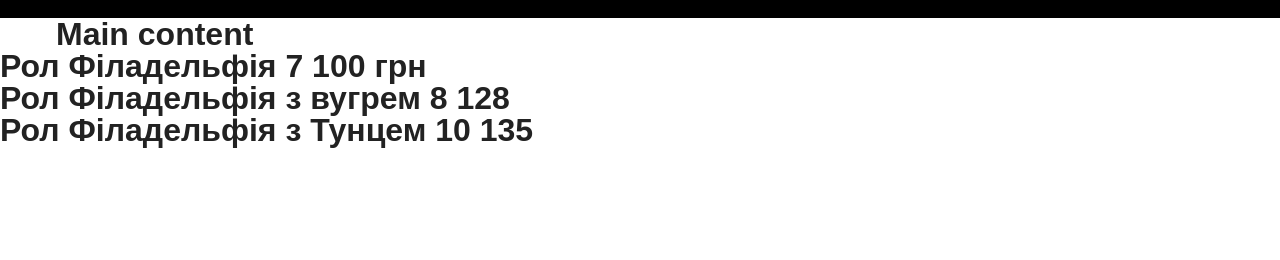
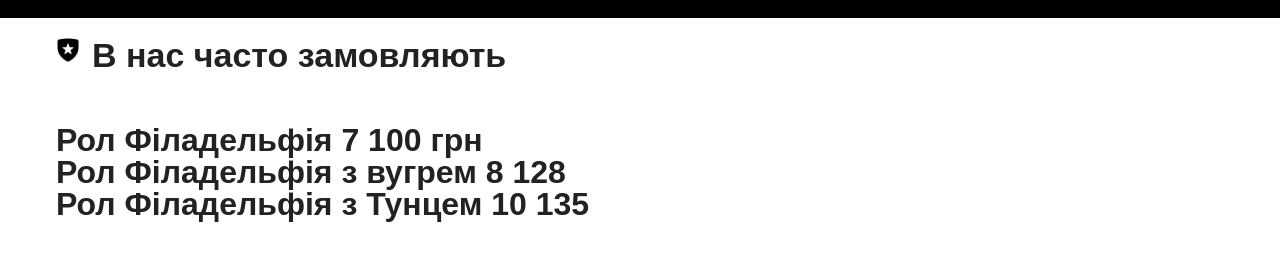
Before and after one commit to petro-mykhats2/susi, a Gatsby site: page / in a window 1280 px wide. Shown: the part 82-342 px from the top of the page. Built offline with nearby package versions, Linux system fonts and the light colour scheme; Gatsby itself is replaced by a stand-in of ours.

Commit message:
added orderTitle and fonts

```diff
--- a/gatsby-config.js
+++ b/gatsby-config.js
@@ -3,6 +3,22 @@ module.exports = {
     title: `SiteName - main idea or description`,
   },
   plugins: [
+    {
+      resolve: `gatsby-omni-font-loader`,
+      options: {
+        enableListener: true,
+        preconnect: [
+          `https://fonts.googleapis.com`,
+          `https://fonts.gstatic.com`,
+        ],
+        web: [
+          {
+            name: `Open Sans`,
+            file: `https://fonts.googleapis.com/css2?family=Open+Sans:wght@400;600;700&display=swap`,
+          },
+        ],
+      },
+    },
     {
       resolve: 'gatsby-source-filesystem',
       options: {
--- a/package.json
+++ b/package.json
@@ -15,6 +15,7 @@
   "dependencies": {
     "gatsby": "^5.0.0",
     "gatsby-image": "^3.11.0",
+    "gatsby-omni-font-loader": "^2.0.2",
     "gatsby-plugin-image": "^3.0.0",
     "gatsby-plugin-sass": "^6.0.0",
     "gatsby-plugin-sharp": "^5.0.0",
--- /dev/null
+++ b/src/components/OrdersTitle.js
@@ -0,0 +1,15 @@
+import React from 'react'
+
+function OrdersTitle() {
+  return (
+    <div className='orders-title'>
+      {/* <div className='orders-title_img'> */}
+      <img src='/img/shield.png' alt='dark theme' />
+      {/* </div> */}
+
+      <div className='orders-title_text'>В нас часто замовляють</div>
+    </div>
+  )
+}
+
+export default OrdersTitle
--- a/src/layout/index.js
+++ b/src/layout/index.js
@@ -37,7 +37,7 @@ const Layout = ({ children }) => {
           <div className='header-burger'>=</div>
         </div>
       </div>
-      <main>{children}</main>
+      <main className='container'>{children}</main>
     </>
   )
 }
--- a/src/pages/index.js
+++ b/src/pages/index.js
@@ -1,13 +1,14 @@
 import { graphql } from 'gatsby'
 import React from 'react'
 import Item from '../components/Item'
+import OrdersTitle from '../components/OrdersTitle'
 import Layout from '../layout'
 
 const IndexPage = ({ data }) => {
   const orders = data.allProductsJson.edges
   return (
     <Layout>
-      <h1 className='container'>Main content</h1>
+      <OrdersTitle />
       <h1>
         {orders.map((order) => {
           return <Item key={order.node.id} orderdata={order.node} />
--- a/src/scss/base/_base.scss
+++ b/src/scss/base/_base.scss
@@ -1,6 +1,9 @@
+
+
 body {
-  font-family: "droid_sansregular", Arial, sans-serif;
-  -webkit-font-smoothing: antialiased !important;
+  // font-family: 'AvenirNext LT Pro' bold;
+  font-family: 'Avenir', sans-serif;
+  // -webkit-font-smoothing: antialiased !important;
 }
 
 a {
@@ -9,3 +12,7 @@ a {
 img {
   vertical-align: middle;
 }
+
+// main {
+//   margin: 0, 40px;
+// }
--- /dev/null
+++ b/src/scss/components/_ordersTitle.scss
@@ -0,0 +1,38 @@
+.orders-title {
+    display: flex;
+    position: relative;
+    margin-bottom: 20px;
+    margin-top: 20px;
+    font-size: 34px;
+    margin-bottom: 20px;
+    font-size: 24px;
+
+    @media (min-width: 460px) {
+        margin-bottom: 40px;
+        font-size: 28px;
+      }
+
+      @media (min-width: 768px) {
+        margin-bottom: 52px;
+        font-size: 34px;
+      }
+}
+.orders-title_text {
+    font-weight: 700;
+}
+
+.orders-title  img {
+    display: inline-block;
+    width: 24px;
+    height: 24px;
+    margin-right: 12px;
+    -o-object-fit: contain;
+    object-fit: contain;
+    -o-object-position: center;
+    object-position: center;
+    font-style: normal;
+    line-height: 1.15;
+
+    // margin-bottom: 52px;
+
+}
--- a/src/scss/main.scss
+++ b/src/scss/main.scss
@@ -6,6 +6,8 @@
 @import "base/reset";
 
 @import "layout/header";
+@import "components/ordersTitle";
+// @import "themes/fonts";
 // @import "layout/myshop";
 // @import "layout/footer", "layout/layout", "layout/my-component";
 // @import "layout/acesories";
--- /dev/null
+++ b/src/scss/themes/_fonts.scss
@@ -0,0 +1,39 @@
+// @font-face {
+//   font-family: "Avenir";
+//   src: url("../../../static/fonts/Avenir.woff") format("woff");
+//   font-weight: normal;
+//   font-style: normal;
+// }
+
+
+//<---- font copy with
+// https://github.com/LamiSaadat/bandsite/blob/866e36349c7e8b280c3a99a44e25e6b4ed489a5e/styles/bio.css
+
+
+@font-face {
+  font-family: "AvenirNext LT Pro";
+  src: url("../../../public/fonts/AvenirNextLTPro-Regular.woff") format("woff"),
+  url("../../../public/fonts/AvenirNextLTPro-Regular.woff2") format("woff2"),;
+  // url("../assets/Font/Avenir-TTF/AvenirNextLTPro.ttf") format("ttf"),
+  // url("../assets/Font/Avenir-OTF/AvenirNextLTPro-Regular.otf") format("otf");
+  font-weight: 400;
+  font-style: normal;
+}
+@font-face {
+  font-family: "AvenirNext LT Pro";
+  src: url("../../../public/fonts/AvenirNextLTPro-Demi.woff") format("woff"),
+  url("../../../public/fonts/AvenirNextLTPro-Demi.woff2") format("woff2");
+  // url("../assets/Font/Avenir-TTF/AvenirNextLTProDemi.ttf") format("ttf"),
+  // url("../assets/Font/Avenir-OTF/AvenirNextLTPro-Demi.otf") format("otf");
+  font-weight: 600;
+  font-style: normal;
+}
+@font-face {
+  font-family: "AvenirNext LT Pro";
+  src: url("../../../public/fonts/AvenirNextLTPro-Bold.woff") format("woff"),
+  url("../../../public/fonts/AvenirNextLTPro-Bold.woff2") format("woff2");
+  // url("../assets/Font/Avenir-TTF/AvenirNextLTProBold.ttf") format("ttf"),
+  // url("../assets/Font/Avenir-OTF/AvenirNextLTPro-Bold.otf") format("otf");
+  font-weight: 700;
+  font-style: normal;
+}
```
Also changed, not shown: static/fonts/AvenirNextLTPro-Bold.woff (added), static/fonts/AvenirNextLTPro-Bold.woff2 (added), static/fonts/AvenirNextLTPro-Demi.woff (added), static/fonts/AvenirNextLTPro-Demi.woff2 (added), static/fonts/AvenirNextLTPro-Regular.woff (added), static/fonts/AvenirNextLTPro-Regular.woff2 (added), static/img/shield.png (added), 1 other file.
